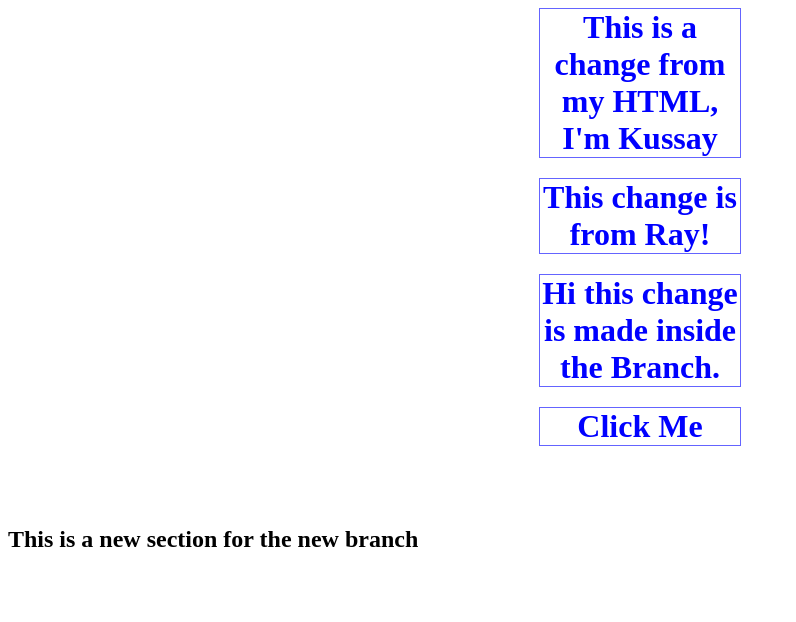
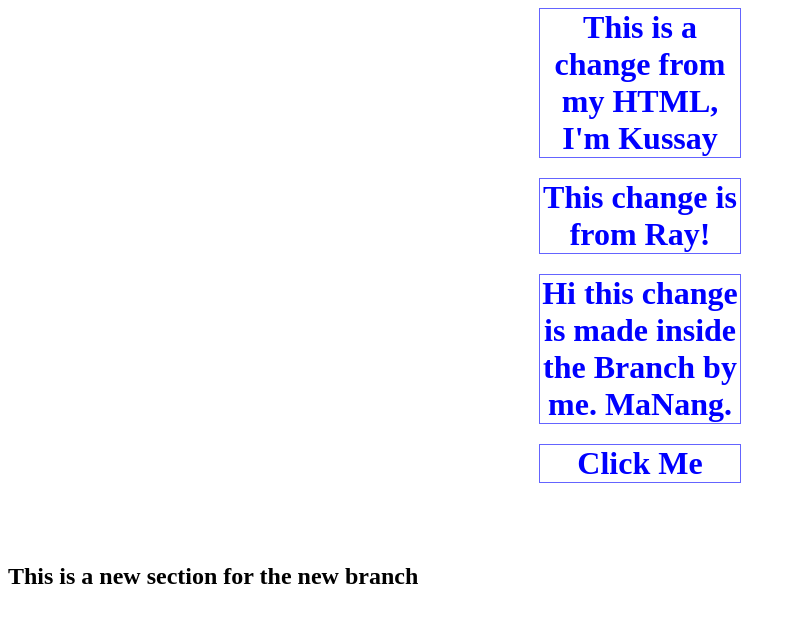
Before and after one commit to SawyerVann/V, a plain HTML site: page index.html in a window 1280 px wide. Shown: the whole page, without its empty margins (0-796 px from the left). Drawn offline with Linux system fonts and the light colour scheme.

Commit message:
Update index.html

```diff
--- a/index.html
+++ b/index.html
@@ -6,7 +6,7 @@
 <body>
     <h1> This is a change from my HTML, I'm Kussay </h1>
     <h1> This change is from Ray! </h1>
-    <h1> Hi this change is made inside the Branch. </h1>
+    <h1> Hi this change is made inside the Branch by me. MaNang. </h1>
 
     <h1 onclick="displayMessage();">Click Me</h1>
     <div id="message-box"></div>
```
